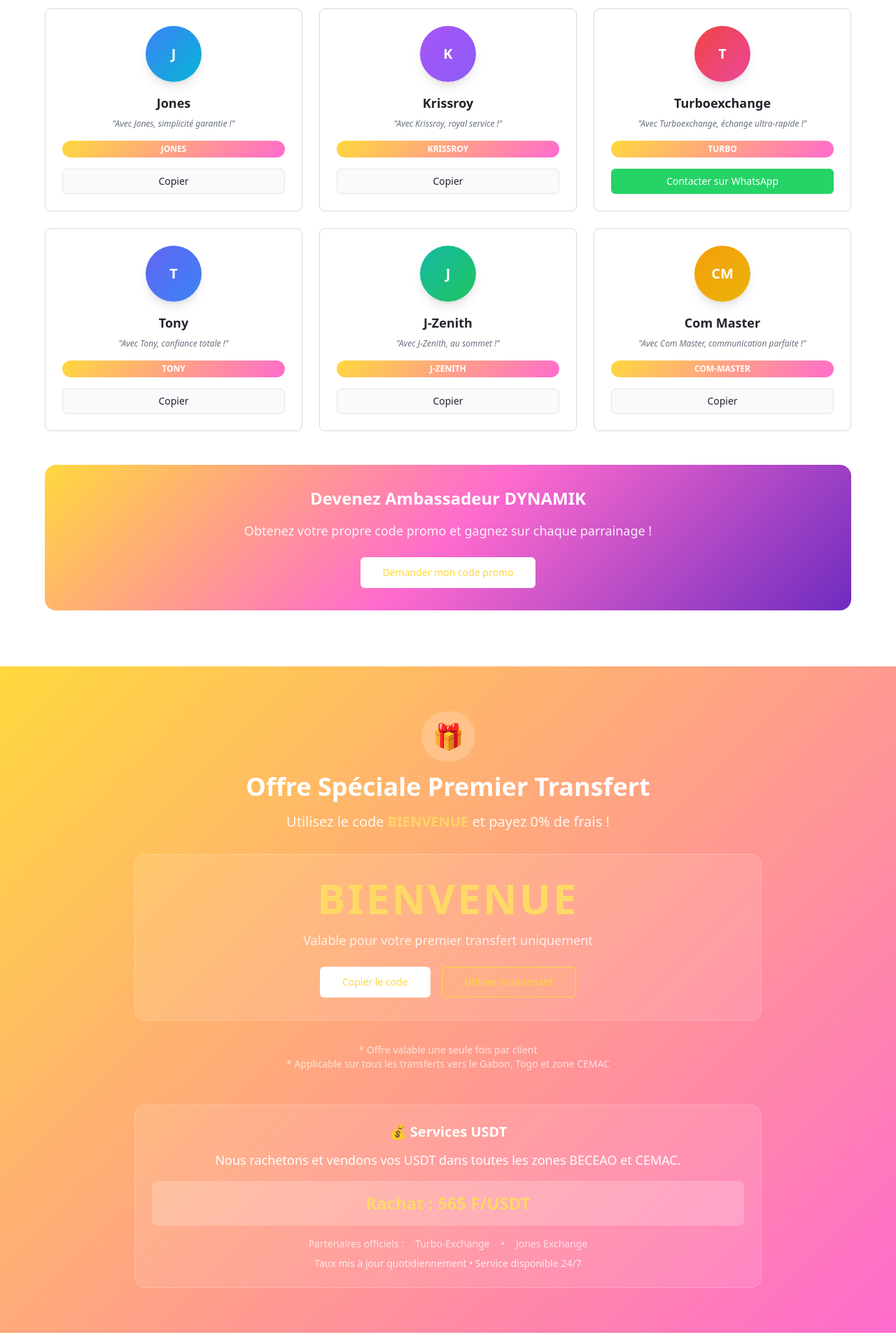
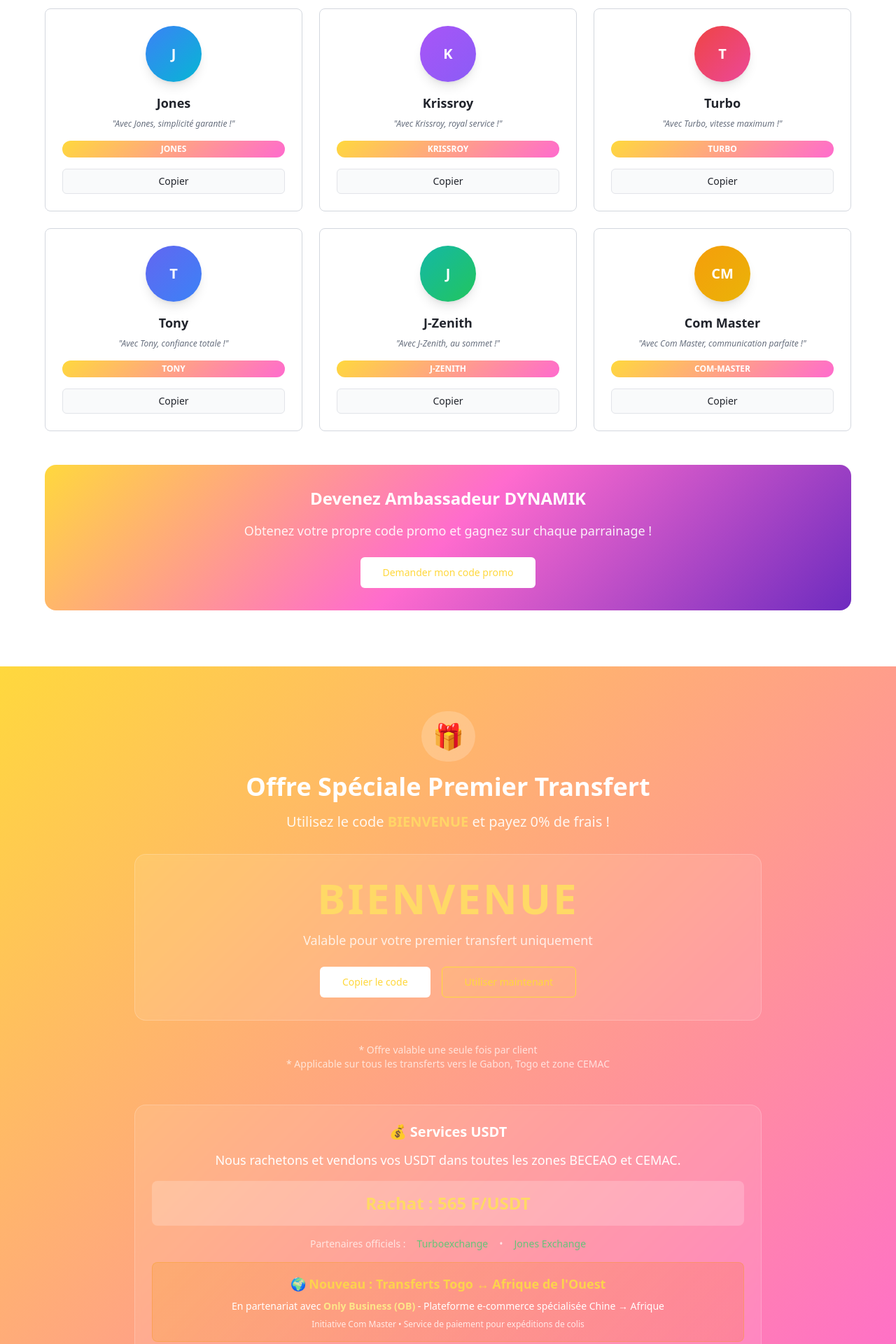
Before and after one commit to tradingprodige-star/dynamiktransfert, a React (Vite) app: page / in a window 1280 px wide. Shown: the part 2400-4320 px from the top of the page at 70% size. Built offline with nearby package versions, Linux system fonts and the light colour scheme.

Commit message:
Refactor partners and add new services

```diff
--- a/src/components/AmbassadorsSection.tsx
+++ b/src/components/AmbassadorsSection.tsx
@@ -38,12 +38,10 @@ const AmbassadorsSection = () => {
       color: "from-purple-500 to-violet-500"
     },
     {
-      name: "Turboexchange",
+      name: "Turbo",
       code: "TURBO",
-      message: "Avec Turboexchange, échange ultra-rapide !",
-      color: "from-red-500 to-pink-500",
-      isWhatsAppContact: true,
-      phone: "+22899060652"
+      message: "Avec Turbo, vitesse maximum !",
+      color: "from-red-500 to-pink-500"
     },
     {
       name: "Tony",
@@ -72,11 +70,6 @@ const AmbassadorsSection = () => {
     window.open(whatsappUrl, '_blank');
   };
 
-  const contactTurboexchange = () => {
-    const message = "Bonjour Turboexchange ! Je viens de la part de DYNAMIK TRANSFERT. Votre service m'a été recommandé pour des échanges rapides, fiables et 100% sécurisés. J'aimerais en savoir plus sur vos services d'échange.";
-    const whatsappUrl = `https://wa.me/22899060652?text=${encodeURIComponent(message)}`;
-    window.open(whatsappUrl, '_blank');
-  };
 
   return (
     <section className="py-20 bg-card scroll-reveal" ref={scrollRevealRef}>
@@ -128,16 +121,6 @@ const AmbassadorsSection = () => {
                       {ambassador.code}
                     </div>
 
-                    {ambassador.isWhatsAppContact ? (
-                      <Button
-                        variant="whatsapp"
-                        size="sm"
-                        onClick={contactTurboexchange}
-                        className="w-full"
-                      >
-                        Contacter sur WhatsApp
-                      </Button>
-                    ) : (
                     <Button
                       variant="outline"
                       size="sm"
@@ -148,7 +131,6 @@ const AmbassadorsSection = () => {
                     >
                       Copier
                     </Button>
-                    )}
                   </CardContent>
                 </Card>
               </motion.div>
--- a/src/components/WelcomeCode.tsx
+++ b/src/components/WelcomeCode.tsx
@@ -71,13 +71,35 @@ const WelcomeCode = () => {
                 Rachat : 565 F/USDT
               </p>
             </div>
-            <div className="flex justify-center gap-4 text-sm opacity-70 mb-2">
+            <div className="flex justify-center gap-4 text-sm opacity-70 mb-4">
               <span>Partenaires officiels :</span>
-              <span>Turbo-Exchange</span>
+              <button
+                onClick={() => window.open('https://wa.me/22899060652?text=' + encodeURIComponent('Bonjour Turboexchange ! Je viens de la part de DYNAMIK TRANSFERT. Votre service m\'a été recommandé pour des échanges rapides, fiables et 100% sécurisés. J\'aimerais en savoir plus sur vos services d\'échange.'), '_blank')}
+                className="text-[#25D366] hover:underline font-medium"
+              >
+                Turboexchange
+              </button>
               <span>•</span>
-              <span>Jones Exchange</span>
+              <button
+                onClick={() => window.open('https://wa.me/22893941948?text=' + encodeURIComponent('Bonjour Jones Exchange ! Je viens de la part de DYNAMIK TRANSFERT. Votre service m\'a été recommandé pour des échanges rapides, fiables et 100% sécurisés. J\'aimerais en savoir plus sur vos services d\'échange.'), '_blank')}
+                className="text-[#25D366] hover:underline font-medium"
+              >
+                Jones Exchange
+              </button>
             </div>
-            <p className="text-sm opacity-80">
+
+            {/* Nouveau service Togo-Afrique de l'ouest */}
+            <div className="bg-gradient-to-r from-amber-500/20 to-orange-500/20 rounded-lg p-4 mt-4 border border-amber-500/30">
+              <h4 className="text-lg font-bold mb-2 text-amber-300">🌍 Nouveau : Transferts Togo ↔ Afrique de l'Ouest</h4>
+              <p className="text-sm mb-2">
+                En partenariat avec <span className="font-semibold text-amber-200">Only Business (OB)</span> - Plateforme e-commerce spécialisée Chine → Afrique
+              </p>
+              <p className="text-xs opacity-80">
+                Initiative Com Master • Service de paiement pour expéditions de colis
+              </p>
+            </div>
+
+            <p className="text-sm opacity-80 mt-4">
               Taux mis à jour quotidiennement • Service disponible 24/7
             </p>
           </div>
```
Lines whose indentation alone changed are shown as unchanged.
